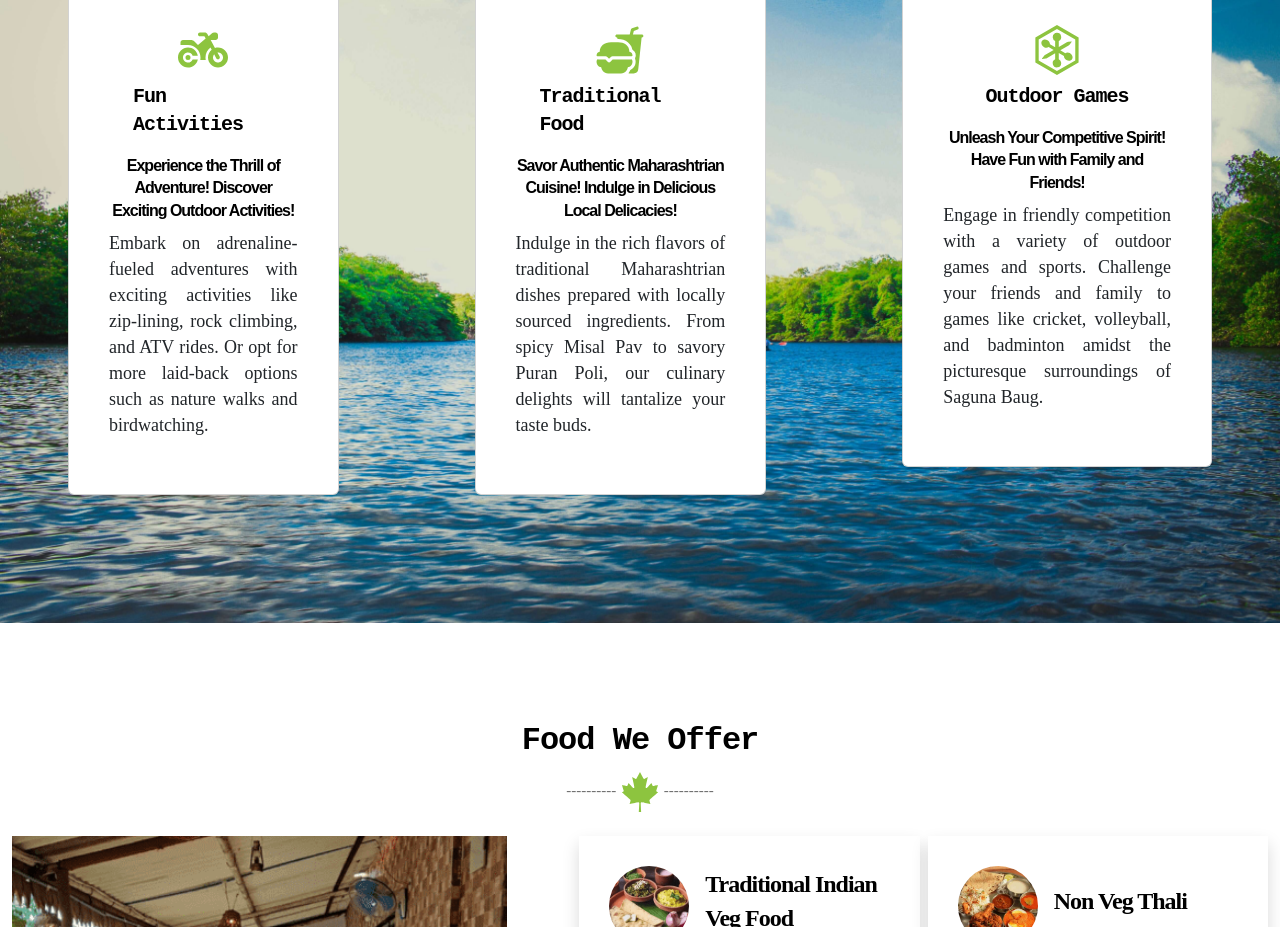
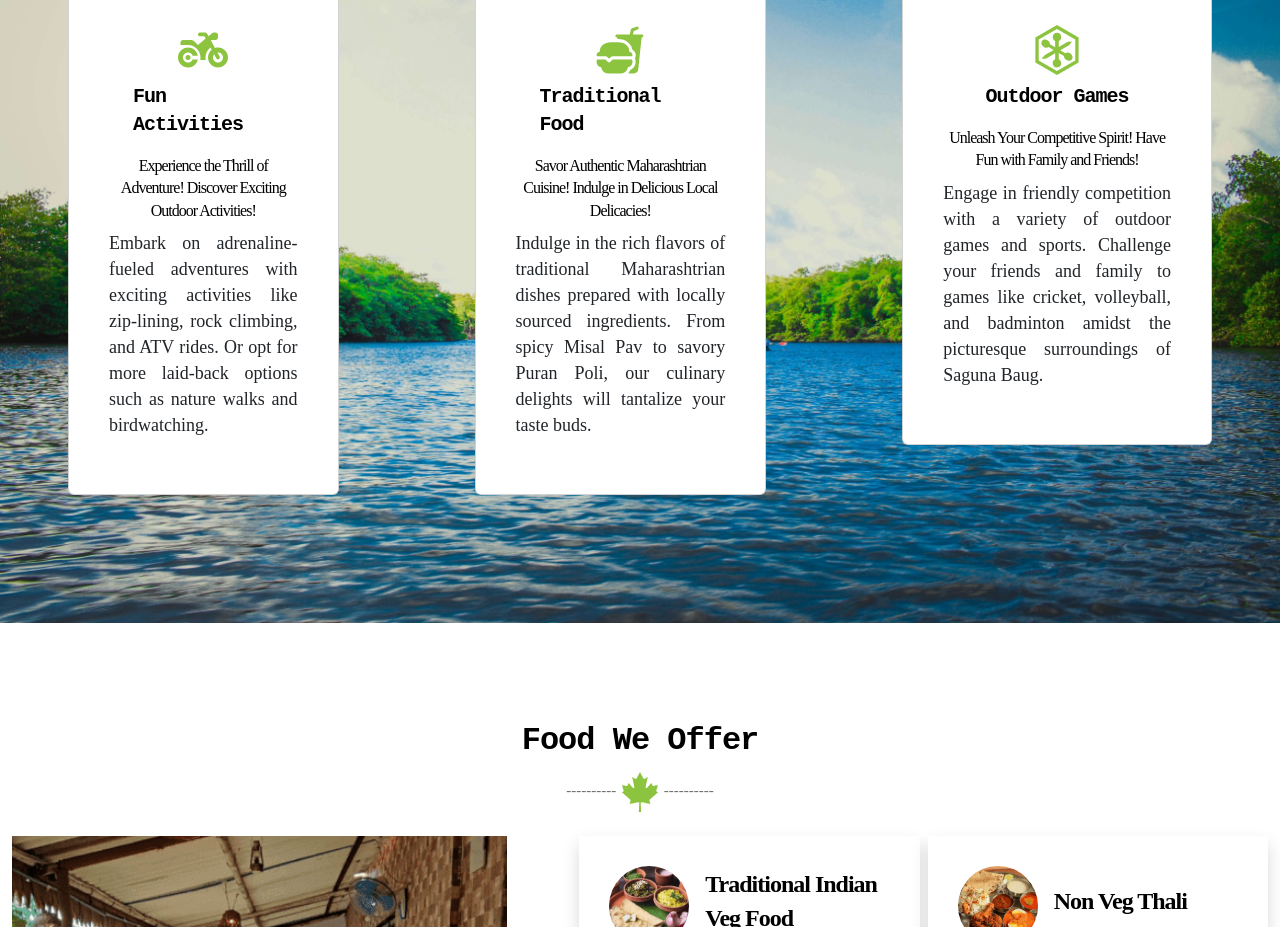
Before and after one commit to gebadakash/Agro_Tourism, a React (Vite) app: page / in a window 1280 px wide. Shown: the part 2600-3527 px from the top of the page. Built offline with nearby package versions, Linux system fonts and the light colour scheme.

Commit message:
css updated.

```diff
--- a/src/Components/HomePageComponents/ChooseUs/ChooseUsSection.jsx
+++ b/src/Components/HomePageComponents/ChooseUs/ChooseUsSection.jsx
@@ -52,7 +52,7 @@ const ChooseUsSection = () => {
                 </div>
               </div>
               <div>
-              <h6 className="mt-2 chooseTitle" style={{fontFamily:"sans-serif", textAlign:"center"}}>
+              <h6 className="mt-2 chooseTitle" style={{fontFamily:"cursive", textAlign:"center", fontWeight:"400"}}>
                   {choose.subTitle}
               </h6>
               <p className="description choosePara" style={{ fontSize: "18px", textAlign:"justify" }}>
```
